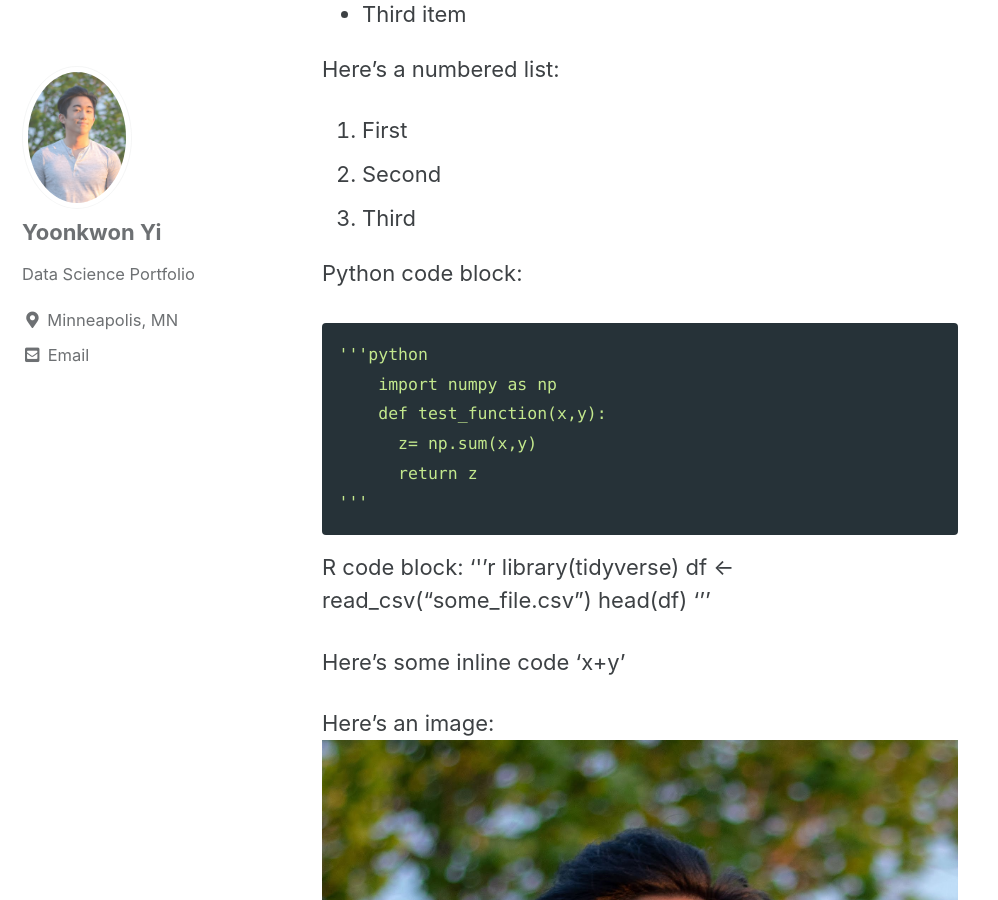
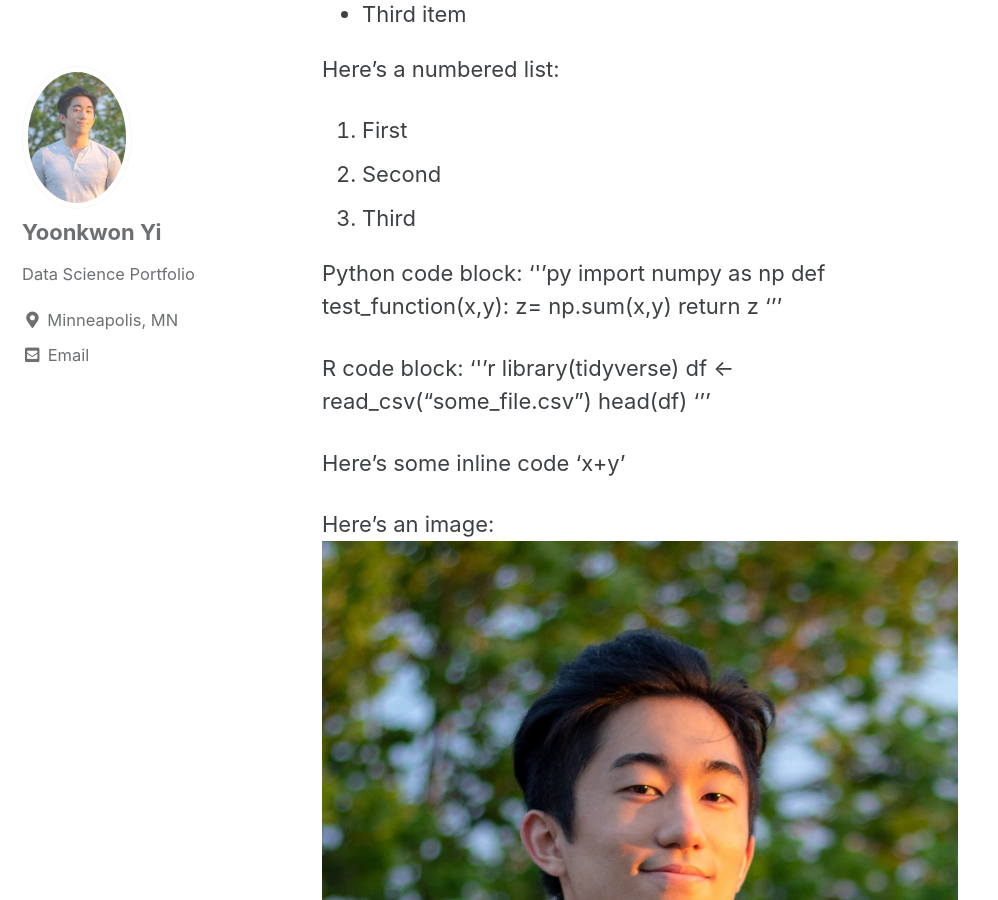
Before and after one commit to yoonkwon-yi/yoonkwon-yi.github.io, a Jekyll site: the page built from _posts/2020-08-19-DataScienceBusinessCaseStudies.md, in a window 1280 px wide and 900 px high, scrolled down 807 px. Shown: the whole window, without its empty margins (0-998 px from the left). Built offline with Jekyll 4.4.1, drawn with Linux system fonts in a browser that asks for light colours; cached includes are drawn as plain includes; formulas are drawn with MathJax 3.

Commit message:
python syntax

```diff
--- a/_posts/2020-08-19-DataScienceBusinessCaseStudies.md
+++ b/_posts/2020-08-19-DataScienceBusinessCaseStudies.md
@@ -37,14 +37,13 @@
 
 
 Python code block:
-{% highlight py %}
-'''python
-    import numpy as np
-    def test_function(x,y):
-      z= np.sum(x,y)
-      return z
+'''py
+import numpy as np
+def test_function(x,y):
+  z= np.sum(x,y)
+  return z
 '''
-{% endhighlight %}
+
 
 
 
```
